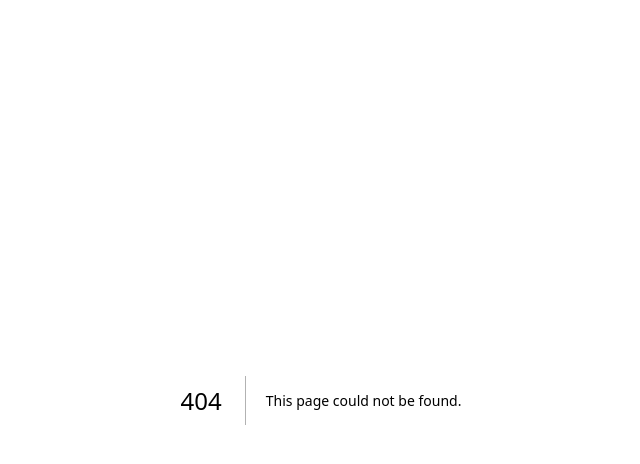
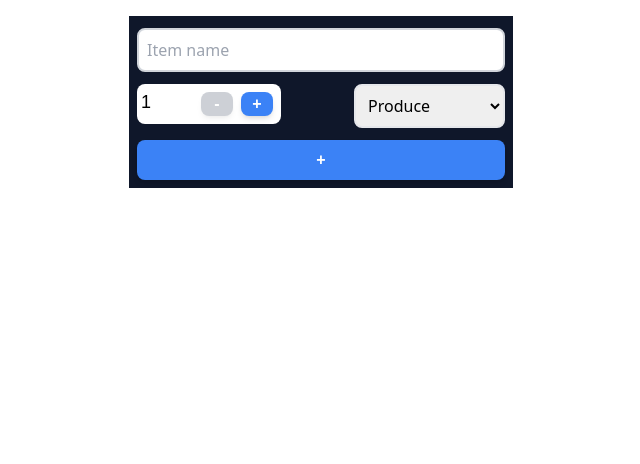
Before and after one commit to parampatani04/cprg306-assignments, a Next.js app: page /week-5 in a window 1280 px wide. Before the commit this address had no page. Shown: the top 464 px of the page, without its empty margins (319-959 px from the left). Built offline with nearby package versions, Linux system fonts and the light colour scheme.

Commit message:
week-5 complete

```diff
--- a/app/page.js
+++ b/app/page.js
@@ -8,6 +8,7 @@ function Page () {
   <Link href='./week-2'>Week-2</Link><br/>
   <Link href='./week-3'>Week-3</Link><br/>
   <Link href='./week-4'>Week-4</Link><br/>
+  <Link href='./week-5'>Week-5</Link><br/>
 
   </div>
   );
--- a/app/week-3/item-list.js
+++ b/app/week-3/item-list.js
@@ -91,4 +91,4 @@ function ItemList() {
       )
 }
 
-export default ItemList
+export default ItemList;
--- /dev/null
+++ b/app/week-5/new-item.js
@@ -0,0 +1,106 @@
+'use client';
+
+import { useState } from 'react';
+
+export default function NewItem() {
+  const [quantity, setQuantity] = useState(1);
+  const [name, setName] = useState('');
+  const [category, setCategory] = useState('Produce');
+
+  function handleSubmit(e) {
+    e.preventDefault();
+    let item = {
+      name,
+      quantity,
+      category,
+    };
+
+    console.log(item);
+    alert(`Added item: ${name}, Quantity: ${quantity}, Category: ${category}`);
+    setName(' ');
+    setCategory('Produce');
+  }
+
+  const increment = (e) => {
+    e.preventDefault();
+    quantity < 20 && setQuantity(quantity + 1);
+  };
+  const decrement = (e) => {
+    e.preventDefault();
+    quantity > 1 && setQuantity(quantity - 1);
+  };
+  return (
+    <main className="flex justify-center w-full">
+      <form
+        onSubmit={handleSubmit}
+        className="p-2 m-4 bg-slate-900 max-w-sm w-full"
+      >
+        <div>
+          <input
+            placeholder="Item name"
+            onChange={(e) => setName(e.target.value)}
+            type="text"
+            value={name}
+            required
+            className="w-full mt-1 border-2 border-gray-300  text-black p-2 rounded-lg font-sans"
+          />
+        </div>
+
+        <div className="flex justify-between ">
+          <div className="mt-3 mb-4 p-1 bg-white rounded-lg text-white w-36">
+            <div className="flex justify-between">
+              <span className="gap-y-2 text-black text-lg font-semi">
+                {' '}
+                {quantity}{' '}
+              </span>
+              <div className="p-1">
+                <button
+                  onClick={decrement}
+                  className={`w-8 bg-blue-500 text-white font-semibold rounded-lg shadow-md hover:bg-blue-700 focus:outline-none focus:ring-2 disabled:bg-gray-400 focus:ring-blue-400 focus:ring-opacity-75 ${
+                    quantity === 1 ? 'opacity-50 cursor-not-allowed' : ''
+                  }}`}
+                  disabled={quantity === 1}
+                >
+                  -
+                </button>
+
+                <button
+                  onClick={increment}
+                  className={`w-8 bg-blue-500 text-white font-semibold rounded-lg shadow-md hover:bg-blue-700 focus:outline-none focus:ring-2 disabled:bg-gray-400 focus:ring-blue-400 focus:ring-opacity-75 ml-2 ${
+                    quantity === 20 ? 'opacity-50 cursor-not-allowed' : ''
+                  }`}
+                  disabled={quantity === 20}
+                >
+                  +
+                </button>
+              </div>
+            </div>
+          </div>
+          <select
+            onChange={(e) => setCategory(e.target.value)}
+            className="mt-3 mb-3 border-2  border-gray-200 p-2 text-black rounded-lg font-sans  "
+            value={category}
+          >
+            <option value="Produce">Produce</option>
+            <option value="Dairy">Dairy</option>
+            <option value="Bakery">Bakery</option>
+            <option value="Meat">Meat</option>
+            <option value="Frozen Foods">Frozen Foods</option>
+            <option value="Canned Goods">Canned Goods</option>
+            <option value="Dry Goods">Dry Goods</option>
+            <option value="Beverages">Beverages</option>
+            <option value="Snacks">Snacks</option>
+            <option value="Household">Household</option>
+            <option value="Other">Other</option>
+          </select>
+        </div>
+        <button
+          type="submit"
+          className="w-full py-2  bg-blue-500 text-white font-semibold rounded-lg shadow-md hover:bg-blue-700 focus:outline-none focus:ring-blue-400 focus:ring-opacity-75"
+        >
+          +
+        </button>
+      </form>
+    </main>
+  );
+}
--- /dev/null
+++ b/app/week-5/page.js
@@ -0,0 +1,12 @@
+import React from 'react';
+import NewItem from './new-item';
+
+function page() {
+  return (
+    <div className="flex justify-center items-start">
+      <NewItem />
+    </div>
+  );
+}
+
+export default page;
```
